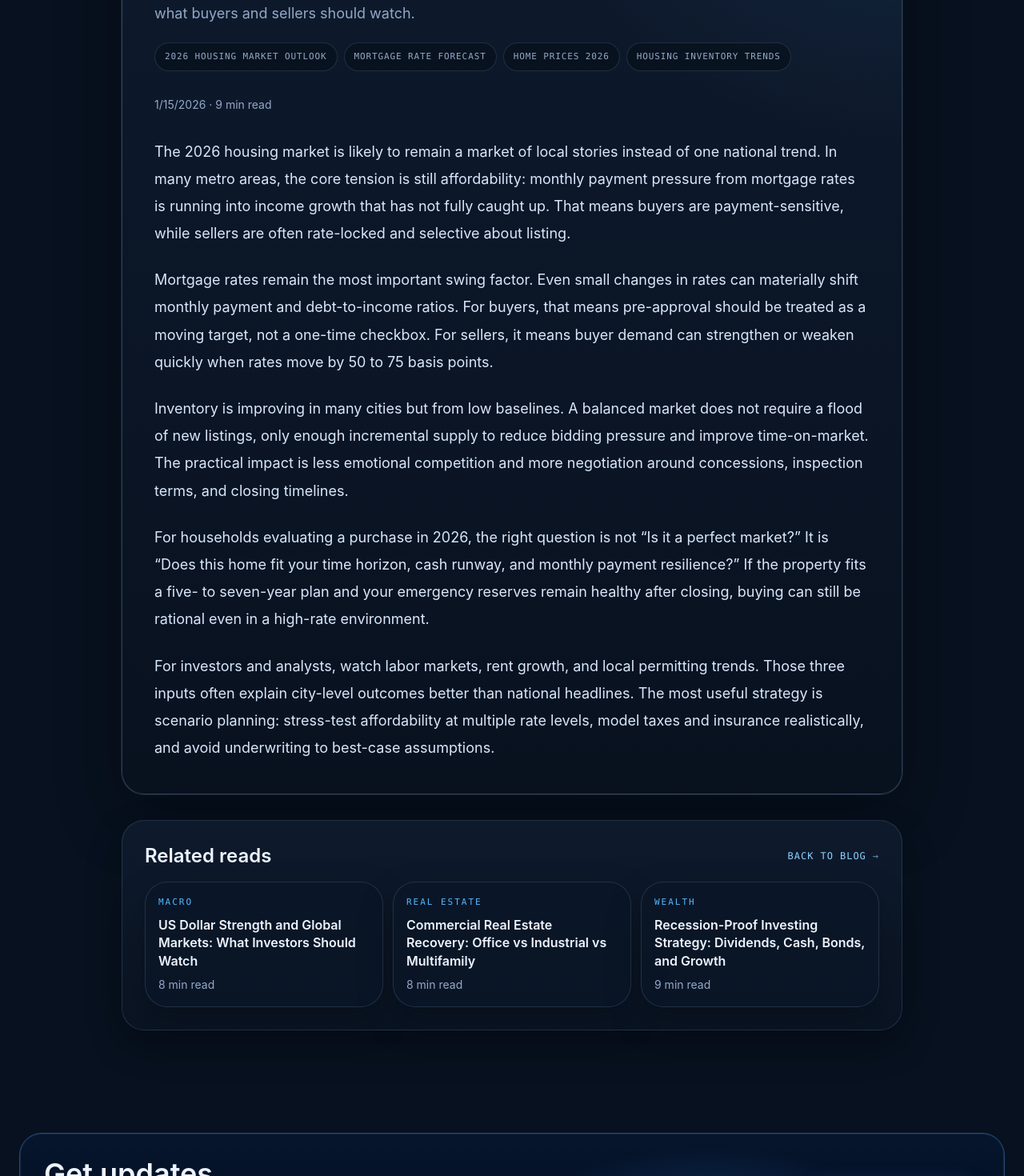
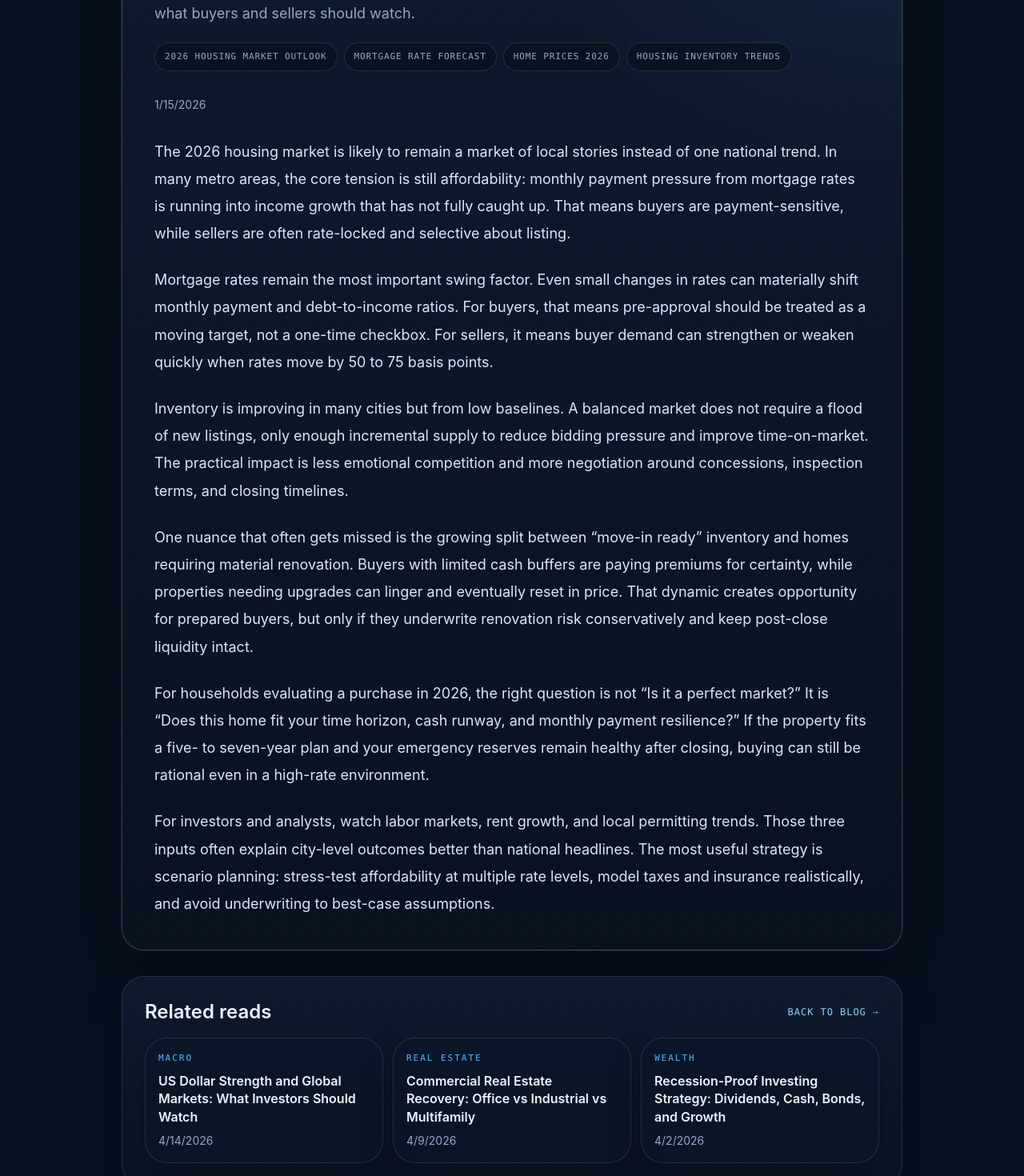
Before and after one commit to akashmalbari/rateiq, a Next.js app: page /blog/2026-housing-market-outlook-mortgage-rates-inventory-prices in a window 1280 px wide. Shown: the part 500-1970 px from the top of the page at 80% size. Built offline with nearby package versions, Linux system fonts and the light colour scheme; no server answers.

Commit message:
Fix favicon

```diff
--- a/components/Header.js
+++ b/components/Header.js
@@ -58,9 +58,6 @@ export default function Header() {
 
         <div className="hidden md:flex items-center gap-3 flex-1 justify-end">
           <span className="badge-live">Live rate coverage</span>
-          <Link href="/decisions" className="glass-button">
-            Start comparing
-          </Link>
         </div>
       </div>
 
--- a/data/blogPosts.js
+++ b/data/blogPosts.js
@@ -6,12 +6,12 @@ export const blogPosts = [
       'A practical 2026 housing market outlook covering mortgage rates, housing inventory, home prices, and what buyers and sellers should watch.',
     category: 'Real Estate',
     date: '2026-01-15',
-    readTime: '9 min read',
     keywords: ['2026 housing market outlook', 'mortgage rate forecast', 'home prices 2026', 'housing inventory trends'],
     content: [
       'The 2026 housing market is likely to remain a market of local stories instead of one national trend. In many metro areas, the core tension is still affordability: monthly payment pressure from mortgage rates is running into income growth that has not fully caught up. That means buyers are payment-sensitive, while sellers are often rate-locked and selective about listing.',
       'Mortgage rates remain the most important swing factor. Even small changes in rates can materially shift monthly payment and debt-to-income ratios. For buyers, that means pre-approval should be treated as a moving target, not a one-time checkbox. For sellers, it means buyer demand can strengthen or weaken quickly when rates move by 50 to 75 basis points.',
       'Inventory is improving in many cities but from low baselines. A balanced market does not require a flood of new listings, only enough incremental supply to reduce bidding pressure and improve time-on-market. The practical impact is less emotional competition and more negotiation around concessions, inspection terms, and closing timelines.',
+      'One nuance that often gets missed is the growing split between “move-in ready” inventory and homes requiring material renovation. Buyers with limited cash buffers are paying premiums for certainty, while properties needing upgrades can linger and eventually reset in price. That dynamic creates opportunity for prepared buyers, but only if they underwrite renovation risk conservatively and keep post-close liquidity intact.',
       'For households evaluating a purchase in 2026, the right question is not “Is it a perfect market?” It is “Does this home fit your time horizon, cash runway, and monthly payment resilience?” If the property fits a five- to seven-year plan and your emergency reserves remain healthy after closing, buying can still be rational even in a high-rate environment.',
       'For investors and analysts, watch labor markets, rent growth, and local permitting trends. Those three inputs often explain city-level outcomes better than national headlines. The most useful strategy is scenario planning: stress-test affordability at multiple rate levels, model taxes and insurance realistically, and avoid underwriting to best-case assumptions.'
     ]
@@ -23,12 +23,12 @@ export const blogPosts = [
       'How to evaluate the best cities for real estate in 2026 by balancing rent yield, appreciation potential, job growth, and supply pipelines.',
     category: 'Real Estate',
     date: '2026-01-29',
-    readTime: '8 min read',
     keywords: ['best cities for real estate 2026', 'cash flow vs appreciation', 'rental yield by city', 'investment property markets'],
     content: [
       'Many investors chase either cash flow or appreciation, but durable portfolios usually require both. The best cities for real estate in 2026 are often not the cities with the highest cap rates or the fastest recent price growth. They are markets where employment growth, in-migration, and manageable supply support both rent stability and long-term value creation.',
       'Cash flow starts with disciplined underwriting: realistic vacancy assumptions, maintenance reserves, insurance, taxes, and management costs. A city may look attractive on headline rent yields but underperform once local operating costs and turnover patterns are included. Investors should underwrite to a conservative base case and only then test upside.',
       'Appreciation is usually tied to productivity and land-use constraints over long periods. Cities with diversified job engines, transport investment, and constrained buildable areas often retain pricing power better through cycles. But appreciation-led strategies demand longer holding periods and stronger liquidity buffers.',
+      'Investors should also score neighborhoods within each city rather than relying only on metro-level data. School quality, transit access, household income mix, and crime trends can produce dramatically different outcomes inside the same market. Neighborhood-level selection is often where most alpha is created in residential real estate portfolios.',
       'A practical approach is a barbell allocation: part of the portfolio in steady cash-flow neighborhoods, part in growth corridors with higher appreciation optionality. This reduces dependency on a single macro outcome. It also makes refinancing and portfolio scaling easier across different rate environments.',
       'In 2026, the winning edge is less about hot takes and more about process quality. Build market scorecards, track permit pipelines, compare rent-to-income ratios, and revisit assumptions quarterly. Real estate remains local, but disciplined operators can systematize how they compare local markets.'
     ]
@@ -40,12 +40,12 @@ export const blogPosts = [
       'A framework for comparing mortgage rates vs rent trends to decide when buying a home beats renting in your city.',
     category: 'Real Estate',
     date: '2026-02-10',
-    readTime: '10 min read',
     keywords: ['buy vs rent 2026', 'mortgage rates vs rent', 'when buying beats renting', 'home affordability analysis'],
     content: [
       'The buy-versus-rent decision is often framed emotionally, but the math is what protects long-term financial flexibility. The key variables are monthly carrying cost, expected tenure, opportunity cost of down payment, and realistic assumptions for home appreciation and rent inflation.',
       'Higher mortgage rates can still produce a favorable buy decision when rent growth is strong and expected tenure is long. Conversely, low rates do not automatically justify buying if the local price-to-rent ratio is stretched or if your career mobility is high. Decision quality improves when households model multiple scenarios instead of one static estimate.',
       'A useful model compares total five-year cost under both options, including transaction costs, maintenance, insurance, taxes, and reinvestment of any monthly savings from renting. Include a stress case with slower appreciation and a higher maintenance ratio. If buying only wins under optimistic assumptions, the decision is fragile.',
+      'A frequent blind spot is underestimating “lifestyle cost” differences between options. Commute time, neighborhood quality, and school access can all influence spending behavior and earning potential over time. A mathematically small difference in housing cost can be offset by higher transportation expenses or lower career flexibility depending on where you live.',
       'Liquidity matters as much as expected return. Owning a home concentrates risk in one illiquid asset, while renting can preserve optionality during uncertain employment periods. Families with volatile income should place a premium on cash reserves and flexibility, even if the spreadsheet shows a narrow buying advantage.',
       'In practice, buying tends to outperform when payment-to-income is manageable, tenure is longer than five years, and the household can maintain emergency reserves after closing. Renting tends to outperform when mobility and liquidity are strategic priorities. The right answer is contextual, not universal.'
     ]
@@ -57,12 +57,12 @@ export const blogPosts = [
       'A grounded stock market outlook for 2026 based on Fed policy, corporate earnings, valuation risk, and portfolio positioning.',
     category: 'Financial Markets',
     date: '2026-02-24',
-    readTime: '9 min read',
     keywords: ['stock market outlook 2026', 'fed rates and stocks', 'earnings growth forecast', 'equity valuation risk'],
     content: [
       'The 2026 equity environment is likely to remain valuation-sensitive. After periods of multiple expansion, markets become more dependent on actual earnings delivery. That shifts focus from macro headlines to margin durability, pricing power, and balance-sheet quality.',
       'Fed policy remains a major driver of risk appetite. If inflation continues to normalize and policy rates stabilize, equities can benefit from lower volatility in discount rates. But if inflation proves sticky, long-duration growth assets may face renewed pressure while cash-flow-generative sectors hold up better.',
       'Earnings breadth matters. A market led by a handful of mega-cap names can still deliver index performance, but it carries concentration risk. Broader participation across sectors usually signals healthier risk conditions and reduces dependence on narrow narratives.',
+      'Investors should also monitor earnings revision trends rather than only headline EPS outcomes. Forward revisions often signal whether management teams are seeing demand improvement or margin pressure before the market fully reprices. Consistent positive revision momentum across cyclicals and defensives can be a strong confirmation signal for healthier market structure.',
       'For investors, the tactical edge is in portfolio construction rather than prediction. Blend quality growth with value and cash-flow resilience. Use rebalancing rules, not emotion, to reduce concentration after large run-ups. If volatility returns, disciplined allocation decisions can outperform reactive market timing.',
       'The strongest framework for 2026 is scenario-based: one case for soft-landing growth, one for sticky inflation, one for slower demand. Build position sizes that survive all three. Markets reward conviction, but they reward risk control even more.'
     ]
@@ -74,12 +74,12 @@ export const blogPosts = [
       'What drives oil prices in 2026: OPEC decisions, geopolitical risk, demand elasticity, and implications for investors.',
     category: 'Energy',
     date: '2026-03-05',
-    readTime: '8 min read',
     keywords: ['oil price forecast 2026', 'opec production strategy', 'brent crude outlook', 'energy market trends'],
     content: [
       'Oil markets in 2026 are shaped by a familiar triangle: supply discipline, geopolitical uncertainty, and demand resilience. OPEC+ policy remains central to near-term pricing, but non-OPEC supply response and refining capacity constraints can amplify moves in either direction.',
       'Demand is not a single number; it varies by region, transportation mix, and industrial activity. Even with longer-term energy transition trends, short- and medium-term oil demand can remain firm when travel, freight, and petrochemical demand are resilient. Analysts should avoid linear assumptions on demand decline.',
       'Geopolitical shocks still create asymmetric outcomes. Shipping disruptions, sanctions changes, or production outages can reprice risk quickly. In these windows, volatility rises and correlation between inflation expectations and oil often strengthens.',
+      'Refining spreads and inventory quality are additional indicators worth tracking. Crude benchmarks can look stable while refined product markets tighten, leading to different performance outcomes for producers, refiners, and transport-focused energy names. Investors who separate upstream and downstream economics usually make cleaner tactical decisions.',
       'For portfolios, energy exposure can function as an inflation hedge and diversification sleeve, but sizing matters. Commodity-linked equities and integrated majors behave differently than front-month futures. Investors should align vehicle choice with risk tolerance and holding period.',
       'A robust oil outlook for 2026 should combine top-down scenarios with bottom-up company quality screens. Balance-sheet strength, disciplined capex, and free-cash-flow conversion are often better predictors of investor outcomes than attempting to call every short-term price swing.'
     ]
@@ -91,12 +91,12 @@ export const blogPosts = [
       'A practical comparison of AI stocks vs semiconductor stocks, valuation dispersion, and how to manage concentration risk in tech.',
     category: 'Technology',
     date: '2026-03-18',
-    readTime: '9 min read',
     keywords: ['AI stocks vs semiconductor stocks', 'tech valuation 2026', 'best AI infrastructure stocks', 'semiconductor investment outlook'],
     content: [
       'AI enthusiasm has pushed parts of the technology market into premium valuation territory. That does not invalidate the long-term thesis, but it does increase sensitivity to execution misses. In 2026, investors need to separate narrative momentum from durable cash-flow trajectories.',
       'Semiconductor leaders often sit at the center of AI infrastructure demand. Their economics can benefit from both cyclical recovery and structural compute growth. Still, semis remain operationally cyclical, so inventory and capacity signals should be monitored closely.',
       'Pure-play AI software names can offer significant upside, but valuation requires disciplined assumptions about monetization pace, retention durability, and margin progression. Growth without pricing power can disappoint once cost of capital rises or enterprise budgets normalize.',
+      'Another key distinction is where each company sits in the AI value chain. Infrastructure providers, model-layer vendors, and application-layer companies each face different competitive pressures and margin profiles. Investors should evaluate whether a company has a durable moat or is exposed to rapid commoditization as capabilities spread across the ecosystem.',
       'Portfolio construction helps manage this uncertainty. A barbell across foundational infrastructure, profitable software platforms, and selective smaller innovators can reduce single-theme risk. Position sizing should reflect uncertainty bands, not just conviction level.',
       'For 2026, tech investing is less about finding one winner and more about managing valuation entry points. Investors who balance innovation exposure with fundamentals, free cash flow, and risk controls are typically better positioned through both momentum surges and consolidation phases.'
     ]
@@ -108,12 +108,12 @@ export const blogPosts = [
       'How potential Fed rate cuts in 2026 could influence mortgage rates, housing demand, stock valuations, and portfolio strategy.',
     category: 'Macro',
     date: '2026-03-27',
-    readTime: '8 min read',
     keywords: ['fed rate cuts 2026', 'rate cuts impact on housing', 'rate cuts and stock market', 'macro investing strategy'],
     content: [
       'Rate cuts are often interpreted as universally bullish, but context matters. Cuts driven by easing inflation with stable growth can support risk assets and housing affordability. Cuts driven by growth deterioration can produce mixed outcomes, especially if earnings expectations weaken simultaneously.',
       'For housing, lower policy rates do not translate one-for-one to mortgage rates, but they can improve financing conditions and unlock sidelined demand. The practical effect is usually strongest in payment-sensitive markets where inventory is gradually improving.',
       'For equities, lower rates can support valuation multiples, especially for long-duration growth assets. But earnings quality still dominates medium-term outcomes. Investors should not ignore balance-sheet leverage, margin resilience, and sector-specific demand trends.',
+      'Credit markets provide a useful cross-check for interpreting policy changes. If rate cuts occur while credit spreads remain contained, risk assets typically respond better than when spreads widen sharply. Watching both rates and credit together can help investors avoid false signals and improve entry timing for risk exposure.',
       'A useful approach is conditional positioning: increase risk exposure when disinflation and earnings breadth improve together; stay selective when cuts coincide with weakening labor data. This framework avoids the simplistic “cuts = always bullish” assumption.',
       'In 2026, macro-aware investors should track rate policy alongside credit spreads, labor momentum, and earnings revisions. Policy is a powerful signal, but it works best when interpreted with the broader economic dashboard.'
     ]
@@ -125,12 +125,12 @@ export const blogPosts = [
       'A recession-ready investing framework that balances dividends, cash reserves, high-quality bonds, and selective growth exposure.',
     category: 'Wealth',
     date: '2026-04-02',
-    readTime: '9 min read',
     keywords: ['recession proof investing strategy', 'defensive portfolio allocation', 'dividend and bond allocation', 'cash buffer investing'],
     content: [
       'No portfolio is truly recession-proof, but portfolios can be recession-resilient. The goal is not to avoid all drawdowns; it is to preserve decision-making flexibility so you are not forced into poor choices at the worst time.',
       'A resilient allocation usually includes four sleeves: liquidity (cash and short duration), income (high-quality bonds and dividends), durable growth (companies with pricing power), and optional risk capital (higher-beta opportunities sized modestly). This structure can reduce panic-driven actions during volatility spikes.',
       'Cash is often criticized for low return, but its strategic role is underappreciated. Adequate liquidity allows rebalancing into weakness and protects against forced selling. In uncertain cycles, optionality has real economic value.',
+      'Tax location and account structure can also improve resilience. Holding higher-turnover or income-heavy assets in tax-advantaged accounts and preserving taxable flexibility for long-term equity positions can materially improve after-tax returns over full cycles. Portfolio resilience is not only about asset mix; it is also about implementation quality.',
       'Quality matters across asset classes. In equities, prioritize balance-sheet strength and free-cash-flow durability. In fixed income, focus on credit quality and duration alignment with your rate outlook. In alternatives, avoid complexity that obscures downside exposure.',
       'The most reliable recession strategy is process discipline: predefined rebalancing bands, realistic withdrawal assumptions, and periodic stress testing. Investors who plan for adverse conditions before they arrive tend to outperform those who improvise under pressure.'
     ]
@@ -142,12 +142,12 @@ export const blogPosts = [
       'A sector-by-sector look at commercial real estate recovery trends across office, industrial, and multifamily assets.',
     category: 'Real Estate',
     date: '2026-04-09',
-    readTime: '8 min read',
     keywords: ['commercial real estate recovery', 'office market outlook', 'industrial real estate trends', 'multifamily investing 2026'],
     content: [
       'Commercial real estate in 2026 is a story of divergence, not uniform recovery. Office assets continue to face utilization uncertainty in many markets, while industrial and logistics properties benefit from supply-chain redesign and e-commerce support. Multifamily performance depends heavily on local supply additions and wage growth.',
       'Office underwriting now requires conservative lease-up assumptions and clear capex planning. Buildings with strong location quality, modern amenities, and flexible floorplates can still attract demand, but commodity inventory in weaker corridors faces prolonged pressure.',
       'Industrial has been a relative bright spot, though investors should monitor rent deceleration after exceptionally strong periods. The long-term thesis remains tied to logistics complexity, last-mile requirements, and resiliency investments across supply chains.',
+      'Debt structure has become a central differentiator in this cycle. Assets financed with shorter maturities or aggressive leverage assumptions may underperform even if operating fundamentals are stable. Sponsors with flexible capital stacks and refinancing optionality are often better positioned to capture recovery upside when transaction markets normalize.',
       'Multifamily remains foundational for many investors, but oversupply pockets can create temporary softness in rents and concessions. Markets with strong job creation and constrained long-term building pipelines are typically better positioned after supply peaks pass.',
       'For allocators, the key is selective underwriting and capital structure discipline. Recovery opportunities exist, but return dispersion will be high. Asset quality, sponsorship strength, and debt maturity management are likely to drive outcome differences more than broad macro direction alone.'
     ]
@@ -159,12 +159,12 @@ export const blogPosts = [
       'How US dollar strength affects global markets, commodities, emerging economies, and portfolio diversification decisions.',
     category: 'Macro',
     date: '2026-04-14',
-    readTime: '8 min read',
     keywords: ['US dollar strength', 'dxy outlook 2026', 'dollar impact on commodities', 'global market strategy'],
     content: [
       'US dollar strength influences global markets through multiple channels: commodity pricing, capital flows, debt servicing costs, and risk sentiment. A stronger dollar can pressure commodity prices in local-currency terms and tighten financial conditions for economies with dollar-denominated liabilities.',
       'For US investors, dollar strength can reduce translated returns from unhedged international holdings, even when local-market performance is solid. That does not eliminate the case for global diversification, but it highlights the importance of currency-aware portfolio design.',
       'Commodity markets often react quickly to dollar trends because many benchmarks are dollar-priced. Energy, metals, and agricultural assets can all experience demand and pricing effects as currency regimes shift. Investors should evaluate commodity exposure in the context of both macro growth and FX dynamics.',
+      'Monetary policy divergence is often the deeper engine behind sustained dollar moves. When US real yields materially outpace other developed markets, capital tends to flow into dollar assets and reinforce currency strength. Tracking rate differentials alongside growth surprises can provide better foresight than watching spot FX moves alone.',
       'Emerging markets can be especially sensitive to abrupt dollar moves due to external financing conditions. Country selection therefore matters more than broad EM beta. Balance-of-payments strength, policy credibility, and reserve adequacy are useful risk filters.',
       'In 2026, investors should treat the dollar as a risk factor, not background noise. A robust strategy combines diversified geography, explicit currency assumptions, and rebalancing discipline. Ignoring FX can turn good asset selection into disappointing portfolio outcomes.'
     ]
--- a/pages/blog/[slug].js
+++ b/pages/blog/[slug].js
@@ -51,7 +51,7 @@ export default function BlogPostPage({ post, related }) {
               ))}
             </div>
             <div className="text-sm mb-8" style={{ color: 'var(--muted)' }}>
-              {new Date(post.date).toLocaleDateString()} · {post.readTime}
+              {new Date(post.date).toLocaleDateString()}
             </div>
 
             <div className="space-y-6 text-base md:text-lg" style={{ color: '#d8e7fb', lineHeight: 1.9 }}>
@@ -76,7 +76,7 @@ export default function BlogPostPage({ post, related }) {
                     {item.title}
                   </h3>
                   <p className="text-sm" style={{ color: 'var(--muted)', lineHeight: 1.6 }}>
-                    {item.readTime}
+                    {new Date(item.date).toLocaleDateString()}
                   </p>
                 </Link>
               ))}
--- a/pages/blog/index.js
+++ b/pages/blog/index.js
@@ -57,7 +57,7 @@ export default function BlogIndexPage({ posts }) {
                 </div>
                 <div className="flex items-center justify-between">
                   <span className="text-sm" style={{ color: 'var(--muted)' }}>
-                    {new Date(post.date).toLocaleDateString()} · {post.readTime}
+                    {new Date(post.date).toLocaleDateString()}
                   </span>
                   <span className="link-arrow">Read article</span>
                 </div>
```
Also changed, not shown: public/favicon.svg.
